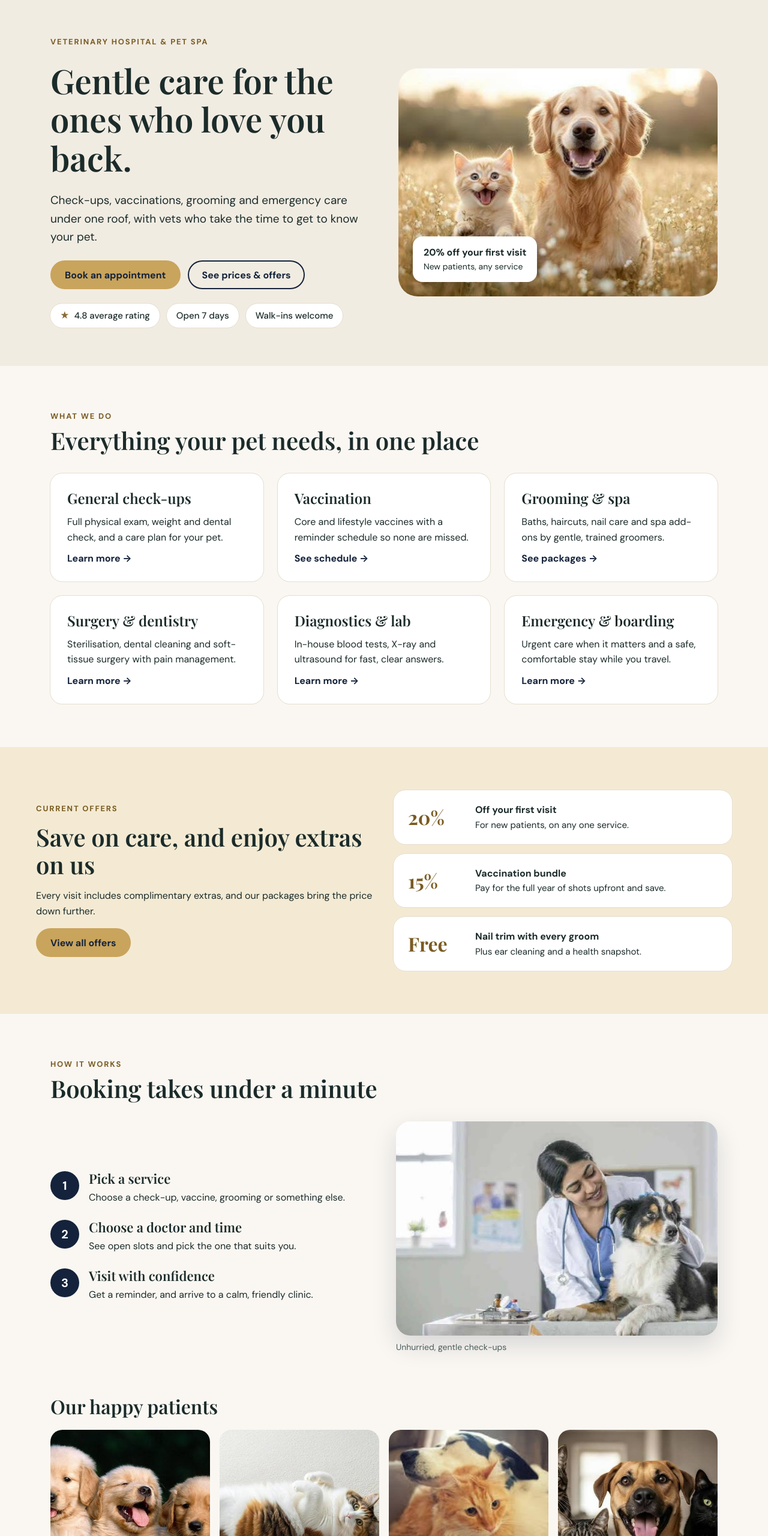
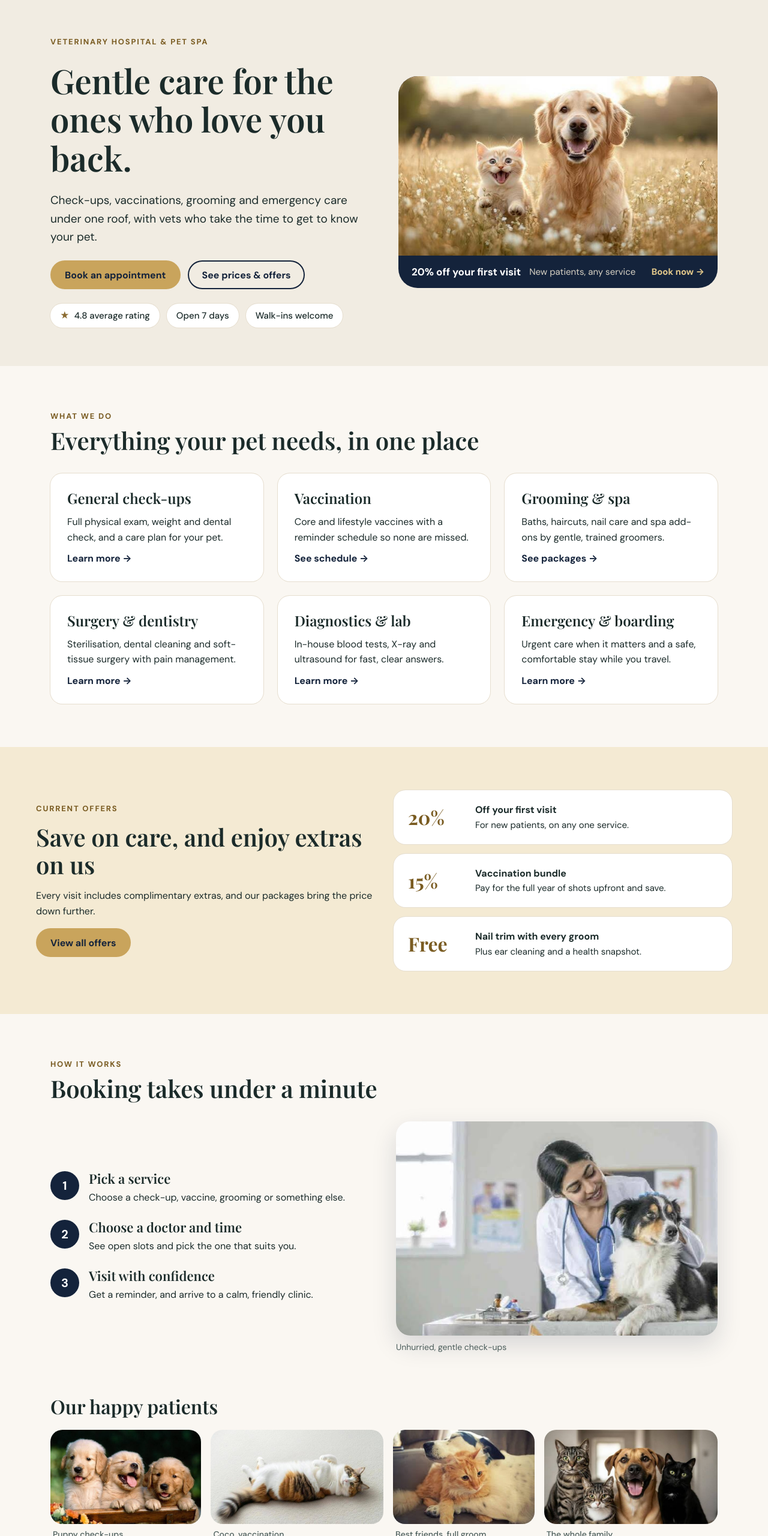
Before and after one commit to guptashruti199631/pet_web, a plain HTML site: page index.html in a window 1280 px wide. Shown: the part 80-2640 px from the top of the page at 60% size. Drawn offline with nearby package versions, Linux system fonts and the light colour scheme.

Commit message:
Show home page photos in full, without cropping
- Hero photo keeps its natural shape; the first-visit offer moves to a
  strip under the photo instead of covering it
- 'Our happy patients' gallery keeps each photo's own proportions,
  captions moved below the photos
- Reception and waiting-area photos shown whole and larger, signboard
  on its own row

Co-Authored-By: Claude Opus 5.5 <noreply@anthropic.com>
Claude-Session: https://claude.ai/code/session_015ULfV84d3DbVrQ9a2oB4p8

```diff
--- a/css/styles.css
+++ b/css/styles.css
@@ -321,3 +321,25 @@ a.card:hover { box-shadow: 0 0 0 1px var(--line), 0 12px 28px rgba(20, 35, 59, .
 .hero-wide > .eyebrow, .hero-wide > h1, .hero-wide > p { grid-column: 1; }
 .hero-wide > .row { grid-column: 2; grid-row: 2 / span 2; align-self: end; }
 @media (max-width: 860px) { .hero-wide { display: flex; } }
+
+/* Home: show whole photos (no cropping) */
+.hero-photo.full { margin: 0; min-height: 0; display: flex; flex-direction: column; }
+.hero-photo.full img { min-height: 0; height: auto; object-fit: initial; }
+.hero-offer { display: flex; flex-wrap: wrap; align-items: center; gap: 6px 14px; padding: 16px 22px; color: #fff; font-size: 15px; }
+.hero-offer b { font-size: 17px; }
+.hero-offer span { color: #D8D2C4; }
+.hero-offer a { margin-left: auto; color: var(--gold-light); font-weight: 700; text-decoration: none; }
+
+/* Justified gallery: each photo keeps its own shape, all in a row share one height */
+.gallery-full, .room-pair.full { display: flex; flex-wrap: wrap; gap: 16px; align-items: flex-start; }
+.gallery-full figure, .room-pair.full figure { flex: var(--r) 1 calc(var(--r) * 150px); margin: 0; display: flex; flex-direction: column; gap: 8px; }
+.gallery-full img, .room-pair.full img { width: 100%; height: auto; aspect-ratio: var(--r); object-fit: cover; border-radius: 20px; display: block; }
+.gallery-full figcaption { font-size: 14px; font-weight: 500; color: var(--muted); padding-left: 4px; }
+.room-pair.full figure { flex-basis: calc(var(--r) * 120px); }
+@media (max-width: 720px) {
+  .gallery-full figure { flex-basis: 100%; }
+  .room-pair.full figure { flex-basis: 100%; }
+  .hero-offer a { margin-left: 0; }
+}
+.clinic-photos { grid-template-columns: 1fr; gap: 28px; }
+.clinic-photos .sign-fig { max-width: 780px; width: 100%; justify-self: center; align-items: center; }
--- a/index.html
+++ b/index.html
@@ -46,10 +46,10 @@
       <div class="row"><a class="btn" href="book.html">Book an appointment</a><a class="btn2" href="pricing.html">See prices &amp; offers</a></div>
       <div class="row"><span class="chip"><span class="stars" style="font-size:15px;letter-spacing:0">★</span> 4.8 average rating</span><span class="chip">Open 7 days</span><span class="chip">Walk-ins welcome</span></div>
     </div>
-    <div class="hero-photo">
+    <figure class="hero-photo full">
       <img src="assets/images/kitten-and-golden-field.jpg" alt="A happy ginger kitten and a golden retriever sitting together in a sunny meadow" width="624" height="350">
-      <div class="hero-badge"><p>20% off your first visit</p><p>New patients, any service</p></div>
-    </div>
+      <figcaption class="hero-offer"><b>20% off your first visit</b><span>New patients, any service</span><a href="book.html">Book now →</a></figcaption>
+    </figure>
   </div>
 </section>
 
@@ -95,11 +95,11 @@
 
 <section style="padding-bottom:72px"><div class="wrap">
   <h2 class="h2-flush" style="font-size:32px;margin-bottom:20px">Our happy patients</h2>
-  <div class="gallery">
-    <figure><img src="assets/images/golden-puppies.jpg" alt="Three golden retriever puppies smiling over a wooden fence"><figcaption>Puppy check-ups</figcaption></figure>
-    <figure><img src="assets/images/calico-cat-playful.jpg" alt="Playful calico cat lying on its back on a soft carpet" style="object-position:75% center"><figcaption>Coco, vaccination</figcaption></figure>
-    <figure><img src="assets/images/dog-and-cat-cuddle.jpg" alt="A ginger cat cuddling up to a black and white dog"><figcaption>Best friends, full groom</figcaption></figure>
-    <figure><img src="assets/images/cats-and-dog-friends.jpg" alt="Three cats and a smiling dog sitting together at home"><figcaption>The whole family</figcaption></figure>
+  <div class="gallery-full">
+    <figure style="--r:1.6"><img src="assets/images/golden-puppies.jpg" alt="Three golden retriever puppies smiling over a wooden fence"><figcaption>Puppy check-ups</figcaption></figure>
+    <figure style="--r:1.83"><img src="assets/images/calico-cat-playful.jpg" alt="Playful calico cat lying on its back on a soft carpet"><figcaption>Coco, vaccination</figcaption></figure>
+    <figure style="--r:1.5"><img src="assets/images/dog-and-cat-cuddle.jpg" alt="A ginger cat cuddling up to a black and white dog"><figcaption>Best friends, full groom</figcaption></figure>
+    <figure style="--r:1.84"><img src="assets/images/cats-and-dog-friends.jpg" alt="Three cats and a smiling dog sitting together at home"><figcaption>The whole family</figcaption></figure>
   </div>
 </div></section>
 
@@ -176,7 +176,7 @@
   <rect x="868" y="318" width="276" height="54" rx="27" fill="url(#sb-gold)"/>
   <text x="1006" y="353" text-anchor="middle" fill="#14233B" font-family="'DM Sans', Arial, sans-serif" font-weight="700" font-size="24">24/7 · 98765 43210</text>
 </svg><figcaption>Look for our sign in Bellandur</figcaption></figure>
-    <div class="room-pair"><figure class="room-fig"><img src="assets/images/clinic-reception.jpg" alt="The PetCure Clinic reception desk with in-house pharmacy" width="1024" height="768"><figcaption>Reception &amp; in-house pharmacy</figcaption></figure><figure class="room-fig"><img src="assets/images/clinic-waiting-area.jpg" alt="The bright, spacious waiting area at PetCure Clinic with comfortable seating" width="588" height="340"><figcaption>Calm, spacious waiting area</figcaption></figure></div>
+    <div class="room-pair full"><figure class="room-fig" style="--r:1.33"><img src="assets/images/clinic-reception.jpg" alt="The PetCure Clinic reception desk with in-house pharmacy" width="1024" height="768"><figcaption>Reception &amp; in-house pharmacy</figcaption></figure><figure class="room-fig" style="--r:1.73"><img src="assets/images/clinic-waiting-area.jpg" alt="The bright, spacious waiting area at PetCure Clinic with comfortable seating" width="588" height="340"><figcaption>Calm, spacious waiting area</figcaption></figure></div>
   </div>
   <div class="grid" style="grid-template-columns:repeat(auto-fit,minmax(240px,1fr))">
     <div class="card stack" style="gap:8px"><h3 style="font-size:22px">Address</h3><p>A-xyz, Bellandur,<br>Bengaluru, Karnataka</p><a class="card-link" href="https://www.google.com/maps/search/?api=1&amp;query=Bellandur%2C+Bengaluru%2C+Karnataka" target="_blank" rel="noopener">Get directions →</a></div>
```
